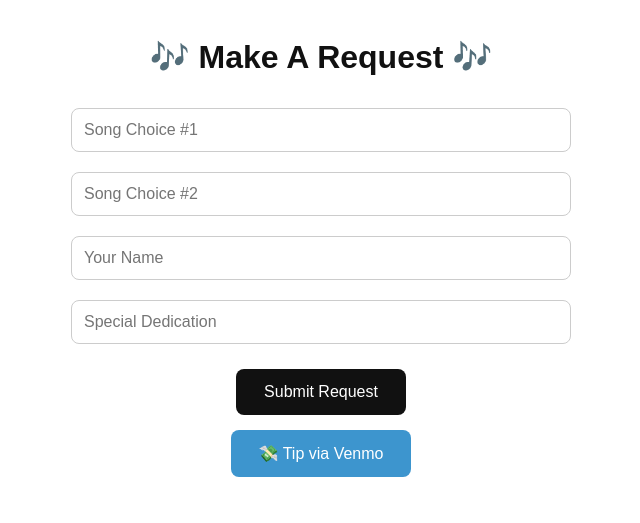
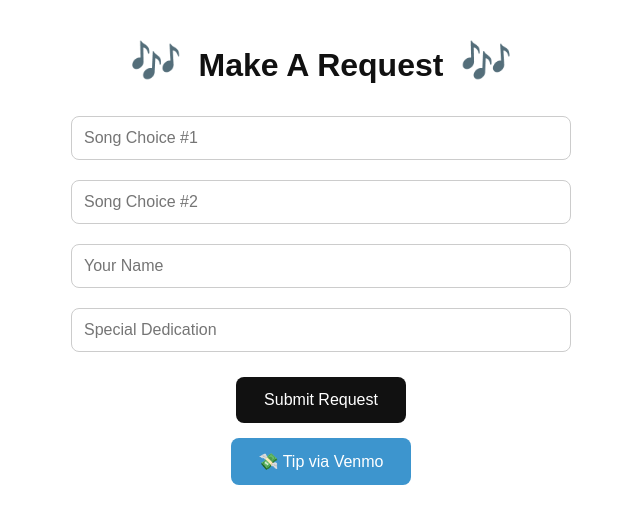
Before and after one commit to Bawease9/Brady-And-Caroline-Requests, a plain HTML site: page index.html in a window 1280 px wide. Shown: the part 51-574 px from the top of the page, without its empty margins (319-959 px from the left). Drawn offline with Linux system fonts and the light colour scheme.

Commit message:
Update index.html

```diff
--- a/index.html
+++ b/index.html
@@ -21,9 +21,8 @@
     .container {
       max-width: 500px;
       margin: 0 auto;
-  padding: 0 20px; /* <-- Add this to keep spacing on both sides */
+      padding: 0 20px;
     }
-
     input {
       width: 100%;
       box-sizing: border-box;
@@ -33,9 +32,8 @@ input {
       border-radius: 8px;
       border: 1px solid #ccc;
     }
-
     .button, .venmo-button {
-  width: auto; /* ← Don't stretch buttons */
+      width: auto;
       padding: 14px 28px;
       margin-top: 15px;
       font-size: 16px;
@@ -44,22 +42,25 @@ input {
       cursor: pointer;
       display: inline-block;
     }
-
     .button {
       background: #111;
       color: white;
     }
-
     .venmo-button {
       background-color: #3D95CE;
       color: white;
       text-decoration: none;
     }
-
     .venmo-button:hover {
       background-color: #2f80b5;
     }
-
+    h1 {
+      font-size: 2em;
+      margin: 20px 0;
+    }
+    .emoji {
+      font-size: 1.3em;
+      margin: 0 8px;
     }
   </style>
 </head>
@@ -79,7 +80,6 @@ input {
     <a class="venmo-button" href="https://venmo.com/Brady-Wease" target="_blank">💸 Tip via Venmo</a>
   </div>
 
-  <!-- ✅ Script goes here: only one! -->
   <script>
     const form = document.getElementById("requestForm");
 
```
Lines whose indentation alone changed are shown as unchanged.
